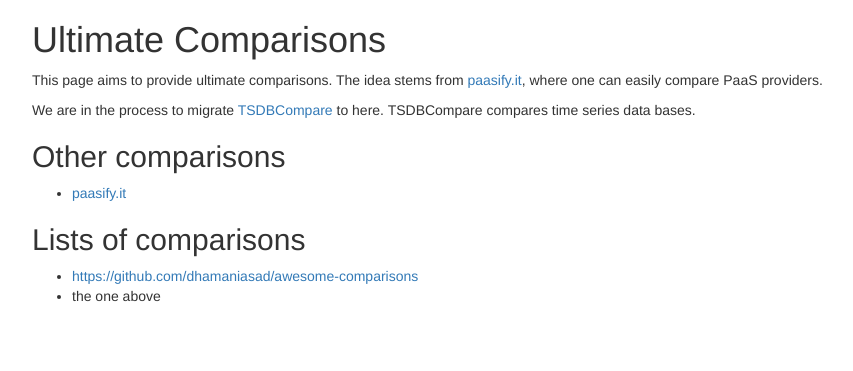
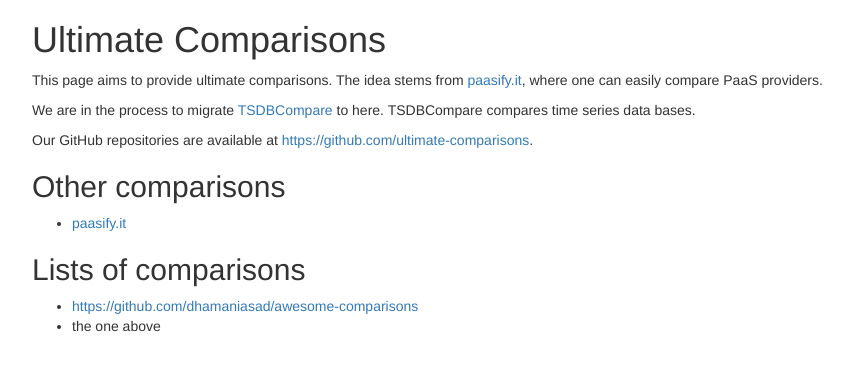
Before and after one commit to ultimate-comparisons/ultimate-comparisons.github.io, a Jekyll site: the page built from index.md, in a window 1280 px wide. Shown: the top 371 px of the page, without its empty margins (38-891 px from the left). Built offline with Jekyll 4.4.1, drawn with Linux system fonts in a browser that asks for light colours.

Commit message:
Add link to GitHub organization

```diff
--- a/index.md
+++ b/index.md
@@ -9,6 +9,8 @@ The idea stems from [paasify.it](http://www.paasify.it/), where one can easily c
 We are in the process to migrate [TSDBCompare](https://github.com/TSDBBench/TSDBCompare) to here.
 TSDBCompare compares time series data bases.
 
+Our GitHub repositories are available at <https://github.com/ultimate-comparisons>.
+
 ## Other comparisons
  * [paasify.it](http://www.paasify.it/)
 
```
